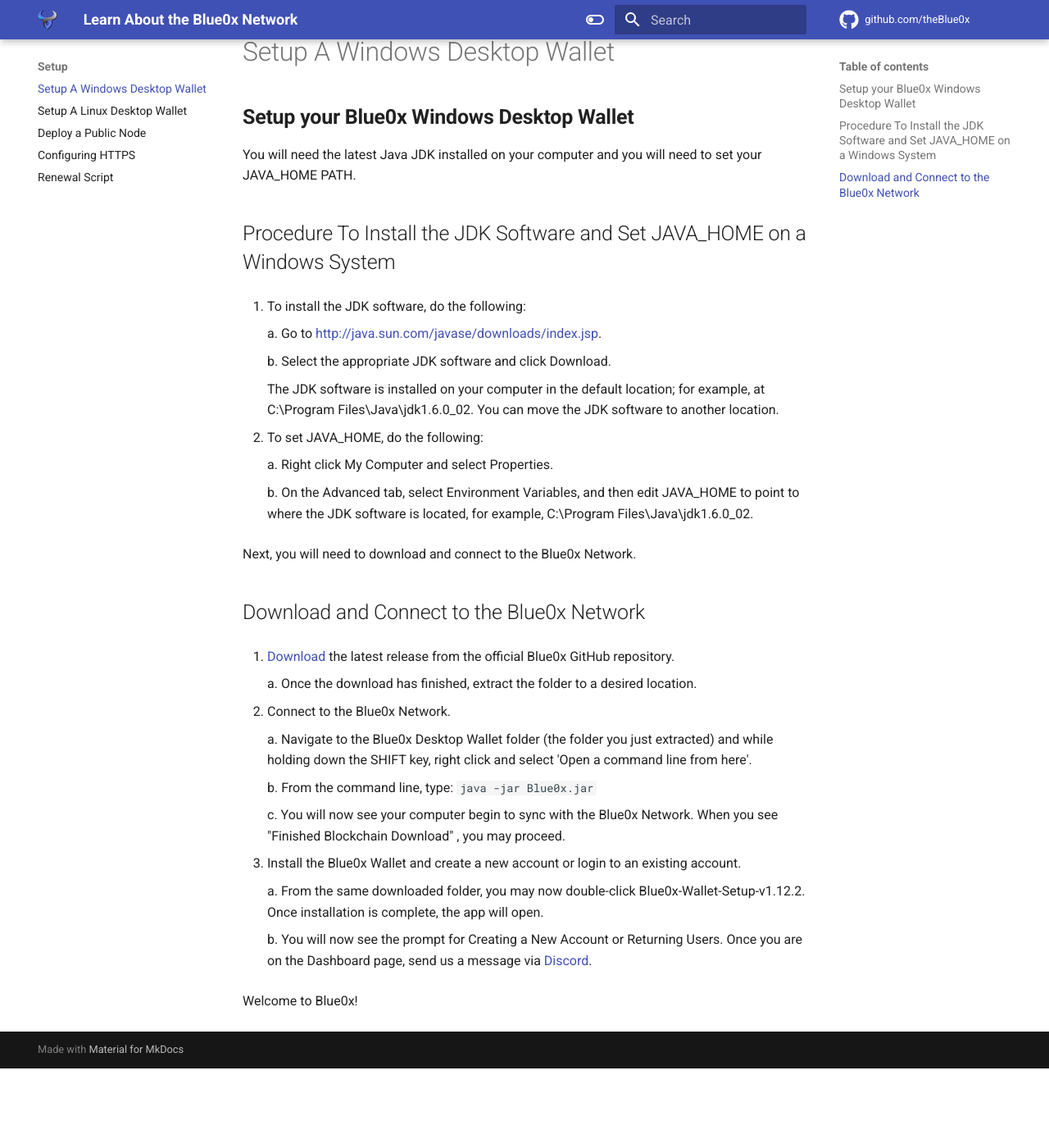
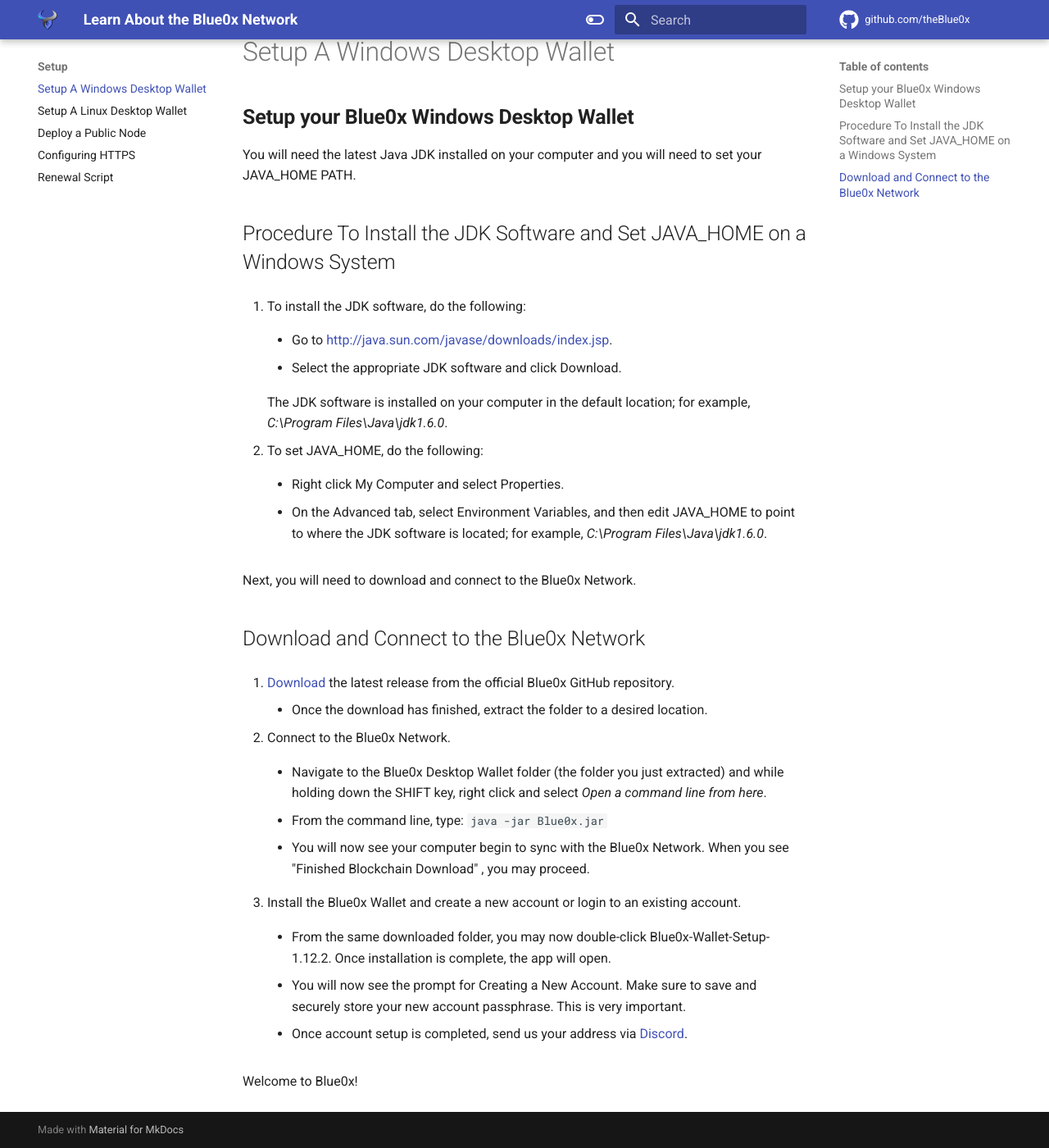
Before and after one commit to theBlue0x/docs, an MkDocs documentation site: the page built from docs/setup/local.md, in a window 1280 px wide and 1400 px high, scrolled down 103 px. Shown: the whole window at 82% size. Built offline with MkDocs 1.6.1 and Material for MkDocs 9.7.7, drawn with Linux system fonts in a browser that asks for light colours; before the commit the page ends 1406 px from its top, so only the background shows below that.

Commit message:
Update local.md

```diff
--- a/docs/setup/local.md
+++ b/docs/setup/local.md
@@ -6,17 +6,17 @@
 
 1. To install the JDK software, do the following:
 
-    a.  Go to  [http://java.sun.com/javase/downloads/index.jsp](http://java.sun.com/javase/downloads/index.jsp).
+    -  Go to  [http://java.sun.com/javase/downloads/index.jsp](http://java.sun.com/javase/downloads/index.jsp).
 
-    b.  Select the appropriate JDK software and click Download.
+    -  Select the appropriate JDK software and click Download.
 
-      The JDK software is installed on your computer in the default location; for example, at  C:\Program Files\Java\jdk1.6.0_02. You can move the JDK software to another location.
+      The JDK software is installed on your computer in the default location; for example, *C:\Program Files\Java\jdk1.6.0*.
 
 2.  To set  JAVA_HOME, do the following:
 
-    a.  Right click My Computer and select Properties.
+    -  Right click My Computer and select Properties.
 
-    b.  On the Advanced tab, select Environment Variables, and then edit  JAVA_HOME  to point to where the JDK software is located, for example,  C:\Program Files\Java\jdk1.6.0_02.
+    -  On the Advanced tab, select Environment Variables, and then edit JAVA_HOME to point to where the JDK software is located; for example,  *C:\Program Files\Java\jdk1.6.0*.
 
 Next, you will need to download and connect to the Blue0x Network.
 
@@ -24,22 +24,23 @@
 
 1. [Download](https://github.com/theBlue0x/desktop-wallet/releases/download/v1.12.2/Blue0x-Desktop-v1.12.2.zip) the latest release from the official Blue0x GitHub repository.
 
-	a. Once the download has finished, extract the folder to a desired location.
+	- Once the download has finished, extract the folder to a desired location.
 
 2. Connect to the Blue0x Network.
 
-	a. Navigate to the Blue0x Desktop Wallet folder (the folder you just extracted) and while holding down the SHIFT key, right click and select 'Open a command line from here'.
+	- Navigate to the Blue0x Desktop Wallet folder (the folder you just extracted) and while holding down the SHIFT key, right click and select *Open a command line from here*.
 
-	b. From the command line, type:
-	`java -jar Blue0x.jar`
+	- From the command line, type: `java -jar Blue0x.jar`
 
-	c. You will now see your computer begin to sync with the Blue0x Network. When you see "Finished Blockchain Download" , you may proceed.
+	- You will now see your computer begin to sync with the Blue0x Network. When you see "Finished Blockchain Download" , you may proceed.
 
 3. Install the Blue0x Wallet and create a new account or login to an existing account.
 
-	a.  From the same downloaded folder, you may now double-click Blue0x-Wallet-Setup-v1.12.2. Once installation is complete, the app will open.
+	-  From the same downloaded folder, you may now double-click Blue0x-Wallet-Setup-1.12.2. Once installation is complete, the app will open.
 
-	b. You will now see the prompt for Creating a New Account or Returning Users.   Once you are on the Dashboard page, send us a message via [Discord](https://discord.gg/EbBWRSPW63).
+	- You will now see the prompt for Creating a New Account.  Make sure to save and securely store your new account passphrase.  This is very important.
+
+	- Once account setup is completed, send us your address via [Discord](https://discord.gg/EbBWRSPW63).
 
 
 Welcome to Blue0x!
```
